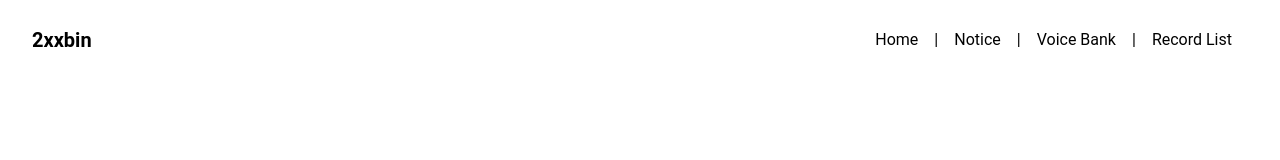
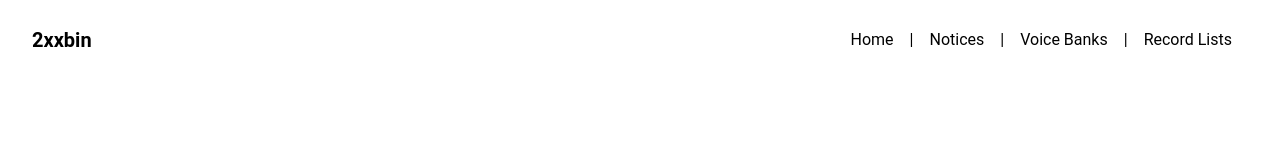
Before and after one commit to 2xxbin/2xxbin-page, a SvelteKit app: page /notices in a window 1280 px wide. Shown: the top 160 px of the page. Built offline with nearby package versions, Linux system fonts and the light colour scheme.

Commit message:
fix typo

```diff
--- a/src/routes/+layout.svelte
+++ b/src/routes/+layout.svelte
@@ -10,9 +10,9 @@
 		</a>
 		<nav class="w-2/5 sm:w-full flex items-center justify-end sm:justify-center [&_a]:mx-4 [&_a]:text-center">
 			<a href="/">Home</a> |
-			<a href="/notices">Notice</a> |
-			<a href="/voicebanks">Voice Bank</a> |
-			<a href="/reclists">Record List</a>
+			<a href="/notices">Notices</a> |
+			<a href="/voicebanks">Voice Banks</a> |
+			<a href="/reclists">Record Lists</a>
 		</nav>
 	</header>
 
```
